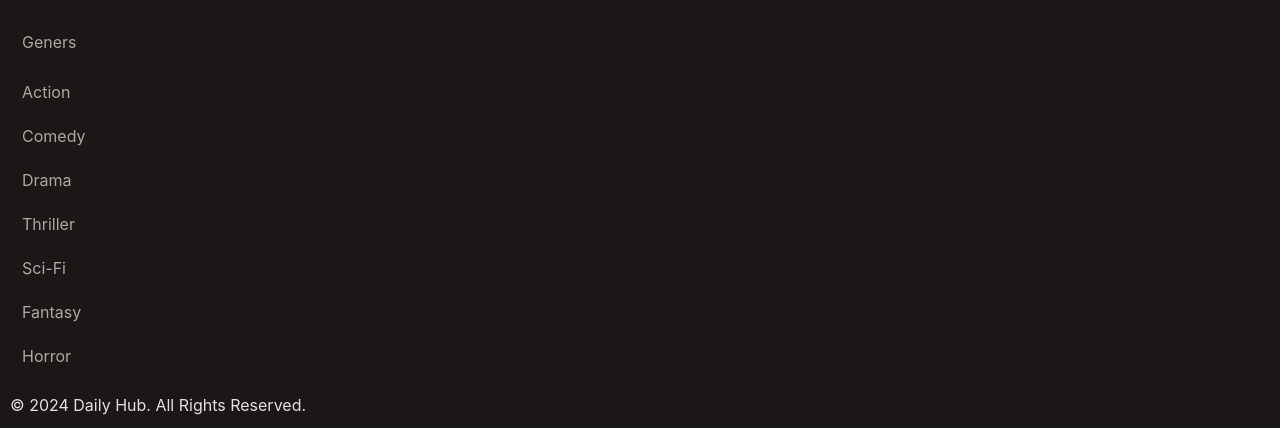
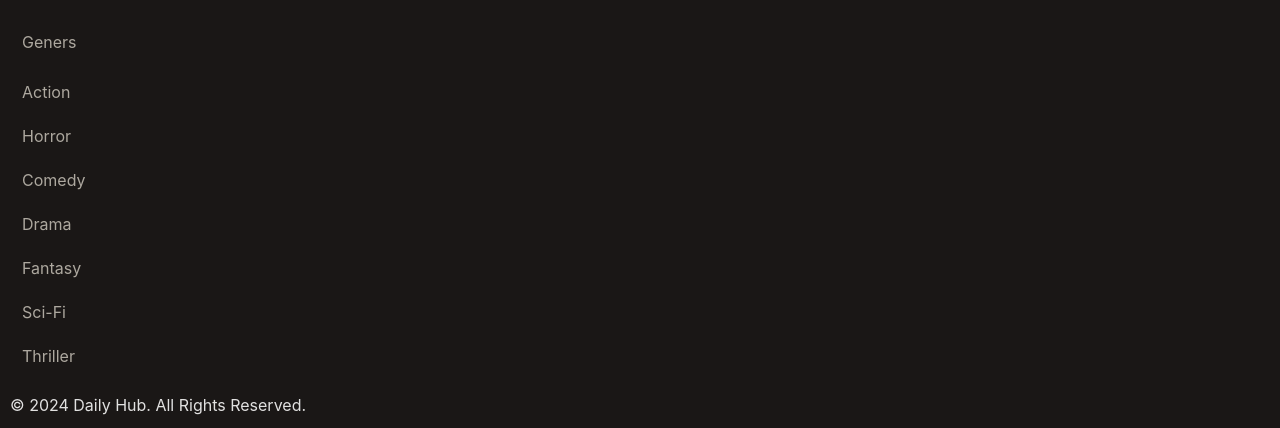
Before and after one commit to nardany/moviesite, a React (Vite) app: page /movies/1 in a window 1280 px wide. Shown: the part 314-742 px from the top of the page. Built offline with nearby package versions, Linux system fonts and the light colour scheme.

Commit message:
genre logic add

```diff
--- a/src/App.jsx
+++ b/src/App.jsx
@@ -3,7 +3,6 @@ import {
   BrowserRouter as Router,
   Routes,
   Route,
-  NavLink,
 } from "react-router-dom";
 import style from "./App.module.css";
 import NavBar from "./components/NavBar/NavBar";
@@ -13,6 +12,7 @@ import About from "./pages/AboutUs/About"
 import Movies from "./pages/Movies/Movies"
 import TVShows from "./pages/TvShows/TVShows"
 import Contact from "./pages/Contact/Contact"
+import Genre from "./pages/Genre/Genere"
 function App() {
   const [isNavOpen, setIsNavOpen] = useState(false);
 
@@ -32,6 +32,8 @@ function App() {
               <Route path="/movies" element={<Movies />} />
               <Route path="/tvshows" element={<TVShows />} />
               <Route path="/contact" element={<Contact />} />
+              <Route path="/movies/:genre" element={<Genre />} />
+              <Route path="/tvshows/:genre" element={<Genre />} />
             </Routes>
           </div>
         </div>
--- a/src/components/Header/Header.jsx
+++ b/src/components/Header/Header.jsx
@@ -12,7 +12,21 @@ export default function Header({ setIsNavOpen }) {
         "/about" : "About Us",
         "/movies" : "Movies",
         "/tvshows" : "TV Shows",
-        "/contact" : "Contact Us"
+        "/contact" : "Contact Us",
+        "/movies/action" : "Action Movies",
+        "/tvshow/action" : "Action Shows",
+        "/movies/horror" : "Horror Movies",
+        "/tvshow/horror" : "Horror Shows",
+        "/movies/comedy" : "Comedy Movies",
+        "/tvshow/comedy" : "Comedy Shows",
+        "/movies/drama" : "Drama Movies",
+        "/tvshow/drama" : "Drama Shows",
+        "/movies/fantasy" : "Fantasy Movies",
+        "/tvshow/fantasy" : "Fantasy Shows",
+        "/movies/thriller" : "Thriller Movies",
+        "/tvshow/thriller" : "Thriller Shows",
+        "/movies/sci-fi" : "Sci-Fi Movies",
+        "/tvshow/sci-fi" : "Sci-Fi Shows",
     }
     let title = titles[pathname]
     return(
--- a/src/components/NavBar/NavBar.jsx
+++ b/src/components/NavBar/NavBar.jsx
@@ -1,5 +1,6 @@
 import style from "./NavBar.module.css";
-import { NavLink } from "react-router-dom";
+import { useLocation, NavLink } from "react-router-dom";
+const genres = ["Action", "Horror", "Comedy", "Drama", "Fantasy", "Sci-Fi","Thriller"];
 import {
   Logo,
   Search,
@@ -10,6 +11,9 @@ import {
 } from "../../assets/Icons";
 
 export default function NavBar({ isOpen, setIsOpen }) {
+  const { pathname } = useLocation();
+
+  const basePath = pathname.includes("tvshows") ? "tvshows" : "movies";
   const handleNavClick = () => setIsOpen(false);
   return (
     <>
@@ -51,13 +55,11 @@ export default function NavBar({ isOpen, setIsOpen }) {
             </div>
             <div className={style.genersItem}>
               <ul>
-                <li><NavLink>Action</NavLink></li>
-                <li><NavLink>Comedy</NavLink></li>
-                <li><NavLink>Drama</NavLink></li>
-                <li><NavLink>Thriller</NavLink></li>
-                <li><NavLink>Sci-Fi</NavLink></li>
-                <li><NavLink>Fantasy</NavLink></li>
-                <li><NavLink>Horror</NavLink></li>
+              {genres.map((g) => (
+        <li key={g}>
+          <NavLink to={`/${basePath}/${g.toLowerCase()}`}>{g}</NavLink>
+        </li>
+      ))}
               </ul>
             </div>
           </div>
--- /dev/null
+++ b/src/pages/Genre/Genere.jsx
@@ -0,0 +1,19 @@
+import { useParams, useLocation } from "react-router-dom";
+import Data from "../../data/Data";
+import Media from "../../components/FilmsAndTVShowsList/Media";
+
+export default function Genre() {
+  const { genre } = useParams();
+  const { pathname } = useLocation();
+  const type = pathname.startsWith("/movies") ? "movie" : "tvshow";
+  const filteredData = Data.filter(
+    (item) =>
+      item.type === type &&
+      item.genre.toLowerCase() === genre.toLowerCase()
+  );
+  return (
+    <div>
+      <Media data={filteredData} />
+    </div>
+  );
+}
```
